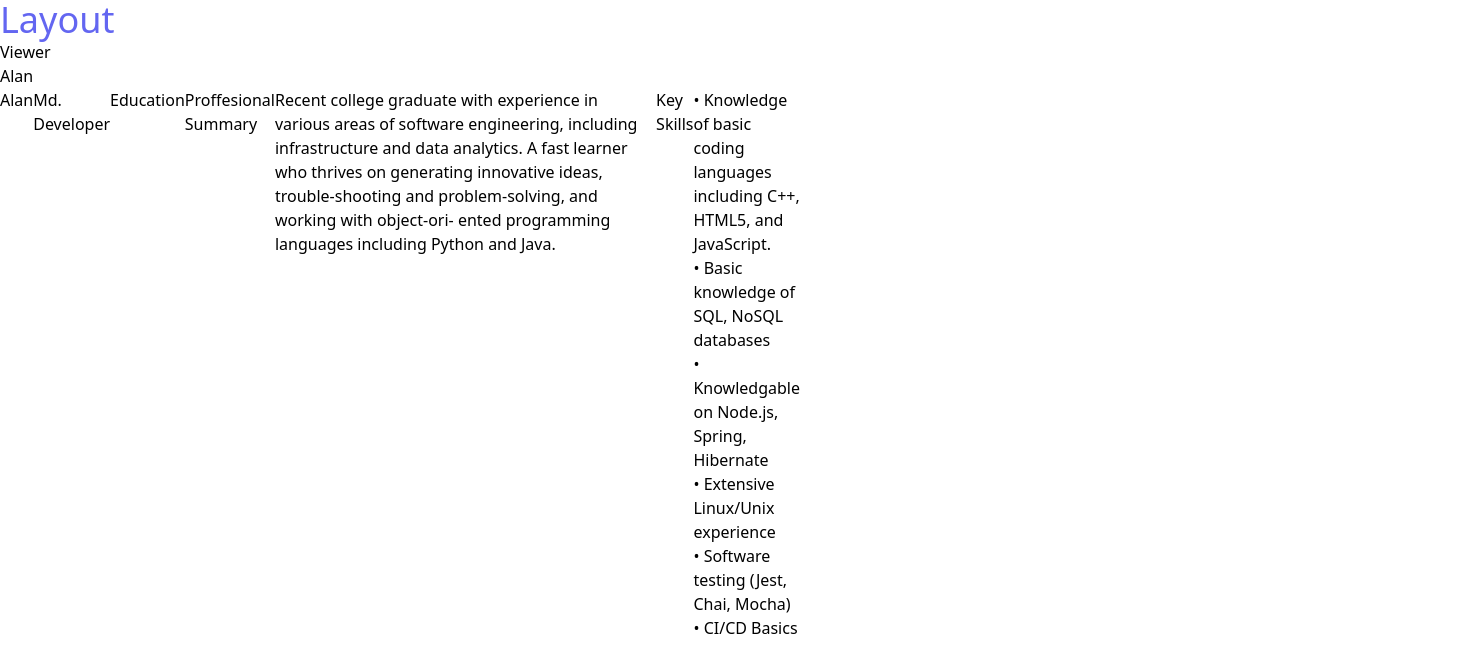
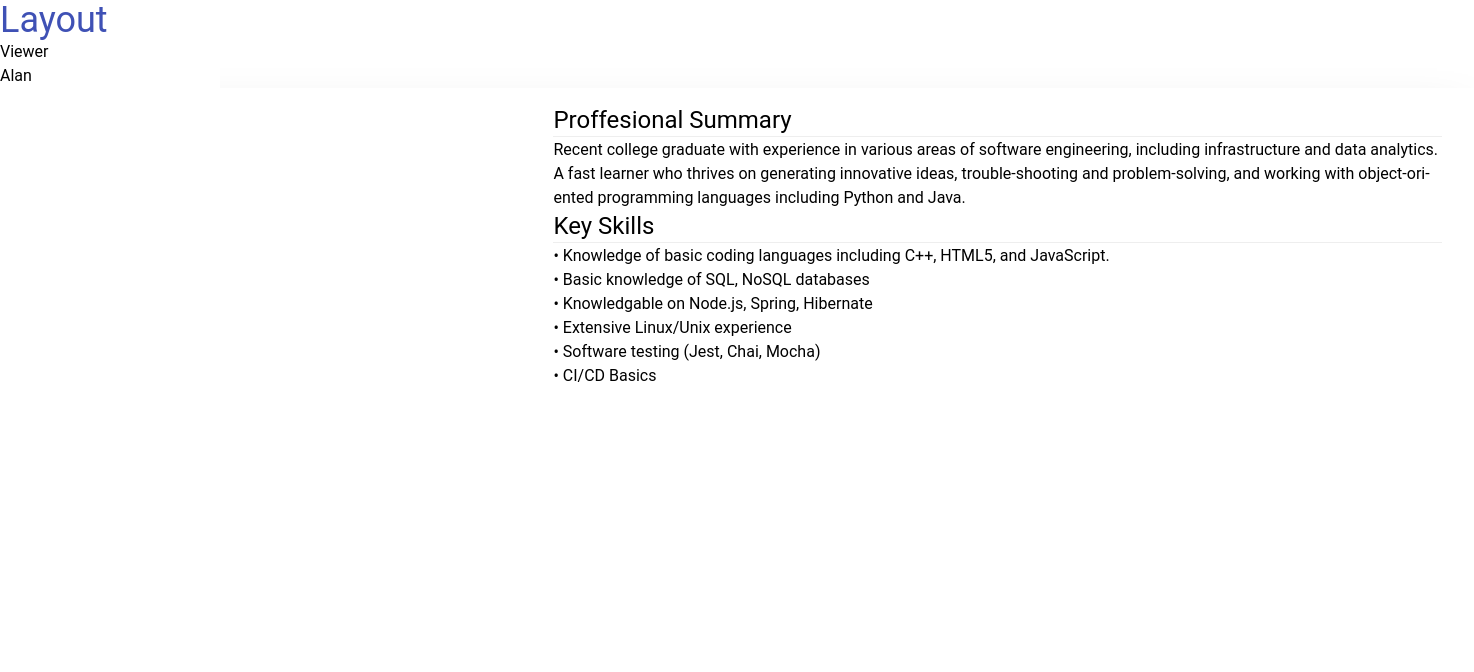
Before and after one commit to carlosblinf/cv_editor, a Next.js app: page / in a window 1280 px wide. Shown: the top 672 px of the page, 1474 px wide, since content can reach past the window. Built offline with nearby package versions, Linux system fonts and the light colour scheme.

Commit message:
feat: adds material tailwind

```diff
--- a/package.json
+++ b/package.json
@@ -9,6 +9,7 @@
     "lint": "next lint"
   },
   "dependencies": {
+    "@material-tailwind/react": "^2.0.6",
     "@reduxjs/toolkit": "^1.9.5",
     "@types/node": "20.4.2",
     "@types/react": "18.2.15",
--- a/tailwind.config.js
+++ b/tailwind.config.js
@@ -1,5 +1,6 @@
 /** @type {import('tailwindcss').Config} */
-module.exports = {
+const withMT = require("@material-tailwind/react/utils/withMT");
+module.exports =  withMT({
   mode: 'jit',
   // These paths are just examples, customize them to match your project structure
 
@@ -25,4 +26,4 @@ module.exports = {
     },
   },
   plugins: [],
-}
+})
```
Also changed, not shown: 1 other file (tests, documents, lock files or other folders).
